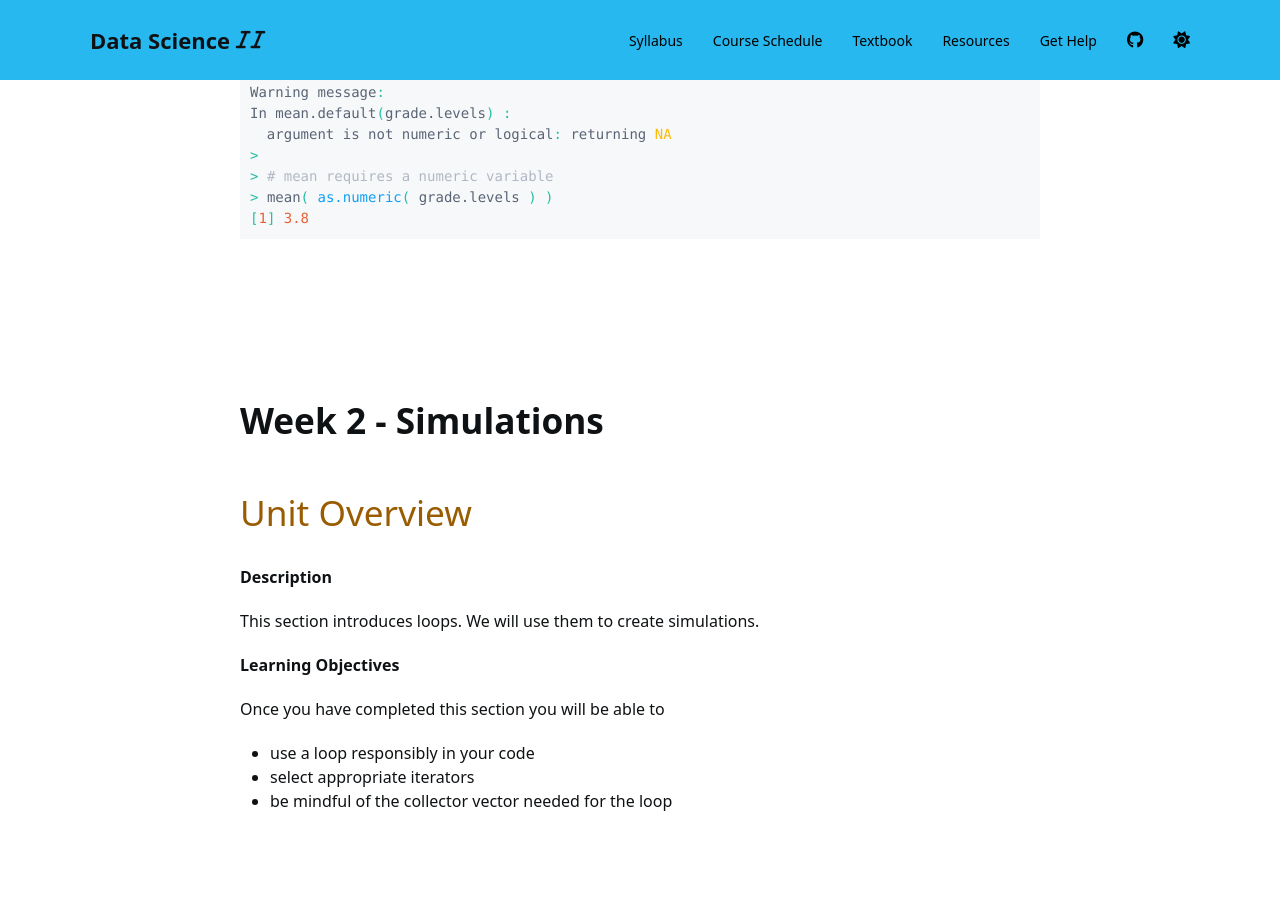
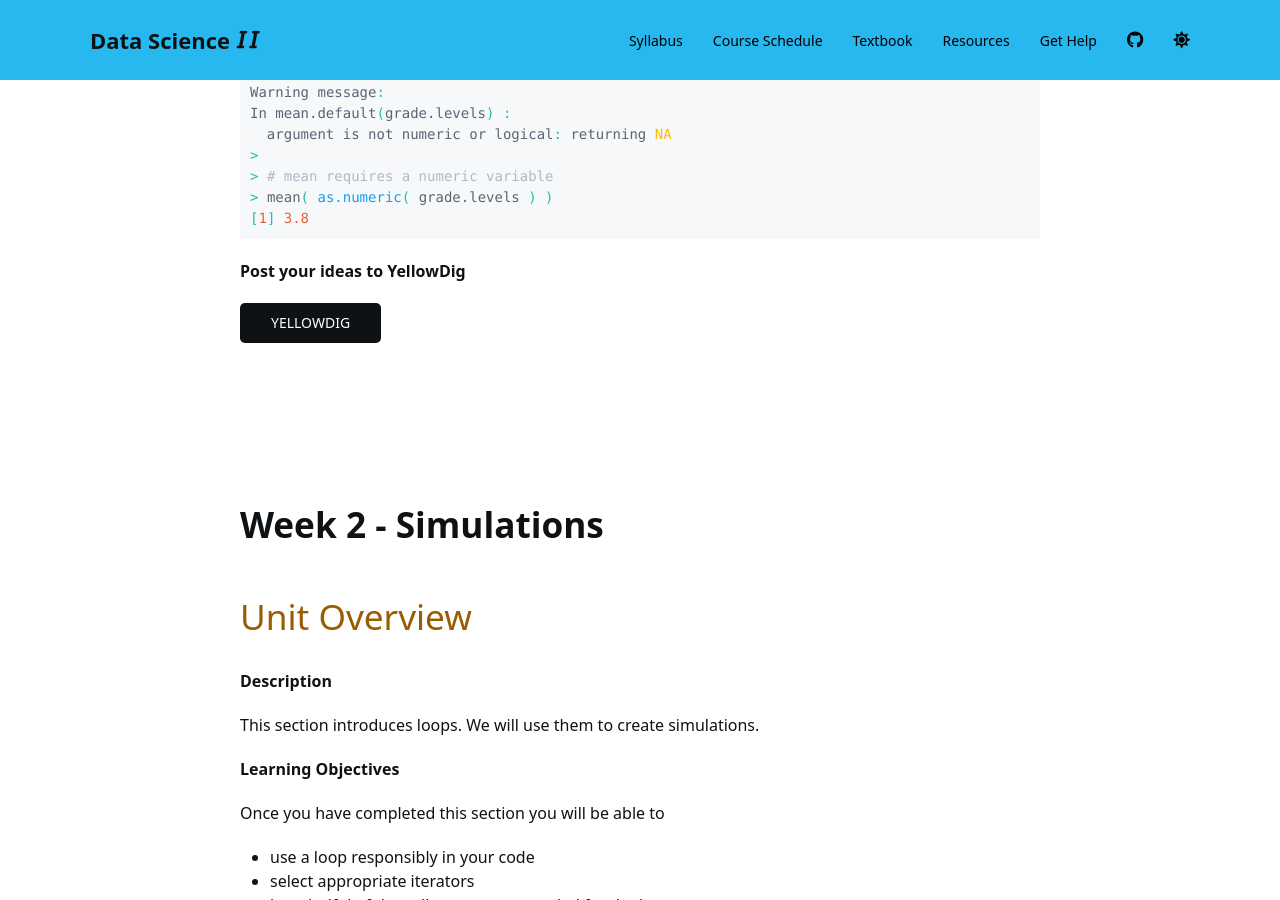
Before and after one commit to DS4PS/cpp-527-fall-2020, a Jekyll site: the page built from schedule.md, in a window 1280 px wide and 900 px high, scrolled down 9346 px. Built offline with Jekyll 4.4.1, drawn with Linux system fonts in a browser that asks for light colours; nearby versions of some CDN libraries; a script bundle is joined from its source files by our own code; library files that are not in the unit come from our copies; a style sheet for code colours, icons or effects is not loaded.

Commit message:
Update schedule.md

````diff
--- a/schedule.md
+++ b/schedule.md
@@ -4,6 +4,8 @@
 
 canvas:
   assignment_url: 'https://canvas.asu.edu/courses/67637/assignments'
+
+yellowdig: 'https://www.yellowdig.com/board/47455'
 
 labs:
   lab-01:  'Saturday, August 29th'
@@ -410,6 +412,10 @@
 ```
 
 
+**Post your ideas to YellowDig**
+
+
+<a class="uk-button uk-button-primary" href="{{page.yellowdig}}">YELLOWDIG</a>
 
 
 
````
